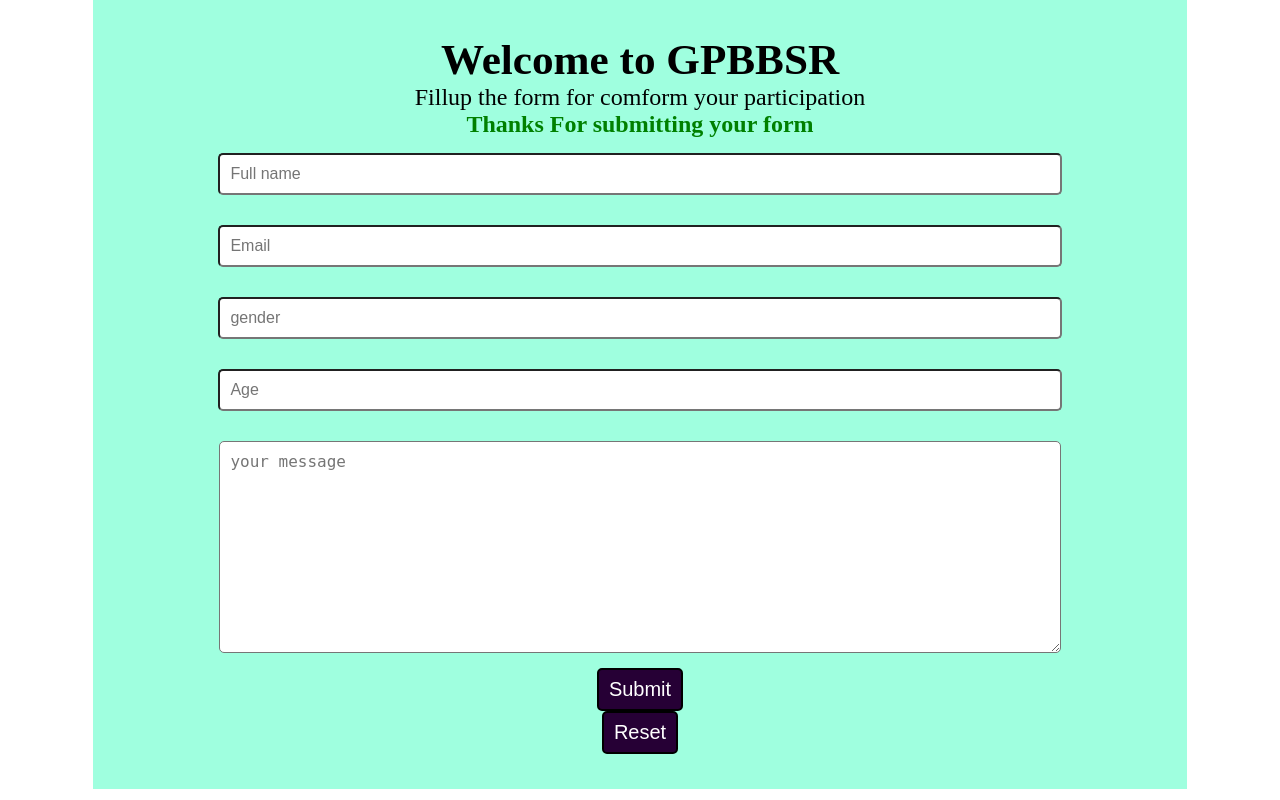
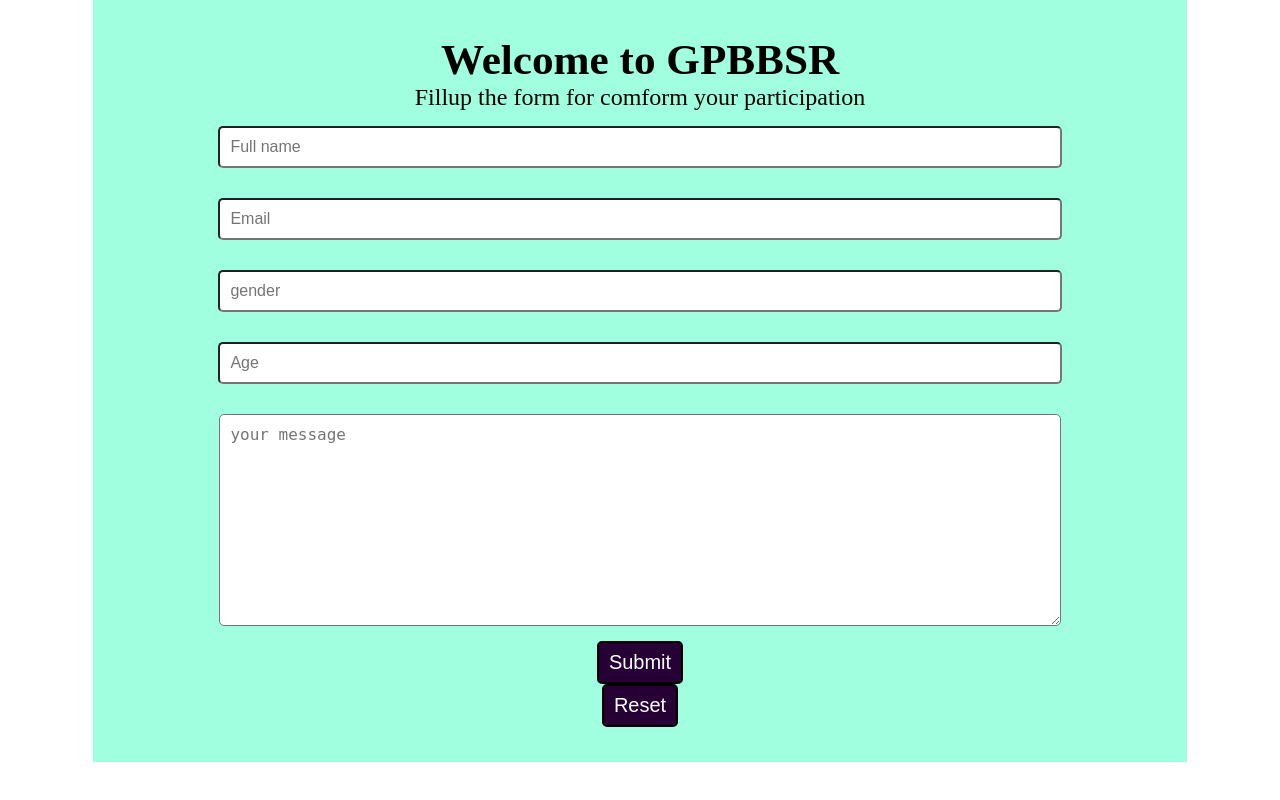
Before and after one commit to basu021/php-form, a PHP site: page / in a window 1280 px wide. Run offline with PHP 8.4, Linux system fonts and the light colour scheme.

Commit message:
Update index.php

```diff
--- a/index.php
+++ b/index.php
@@ -1,5 +1,5 @@
 <?php
-
+    $insert = false;
     if(isset($_POST['name'])){
 
     $server="localhost";
@@ -22,7 +22,8 @@
     //echo $sql;
 
     if($connection->query($sql) == true) {
-        echo "Successfully inserted trip";
+        //echo "Successfully inserted trip";
+        $insert = true;
     }
     else {
         echo "Error: $sql <br> $connection->error";
@@ -46,7 +47,11 @@
     <div class="cont">
         <h3>Welcome to GPBBSR</h3>
         <p>Fillup the form for comform your participation</p>
-        <p class="submsg" style="color:rgb(0, 128, 0); font-weight:bold;">Thanks For submitting your form</p>
+        <?php
+        if($insert == true) {
+        echo "<p class='submsg' style='color:rgb(0, 128, 0); font-weight:bold;'>Thanks For submitting your form</p>";
+        }
+?>
         <form action="index.php" method="post">
             <input type="text" name="name" id="name" placeholder="Full name" required>
             <input type="text" name="email" id="email" placeholder="Email" required>
```
